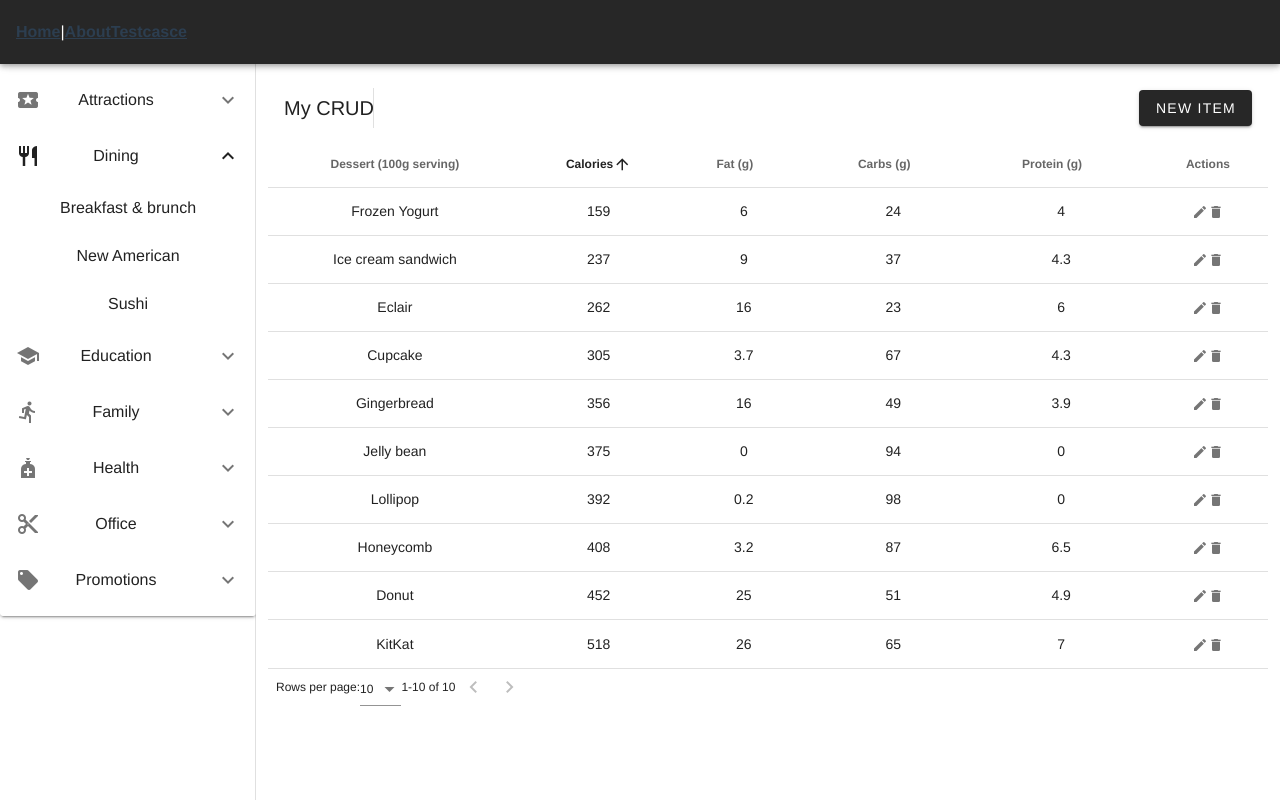
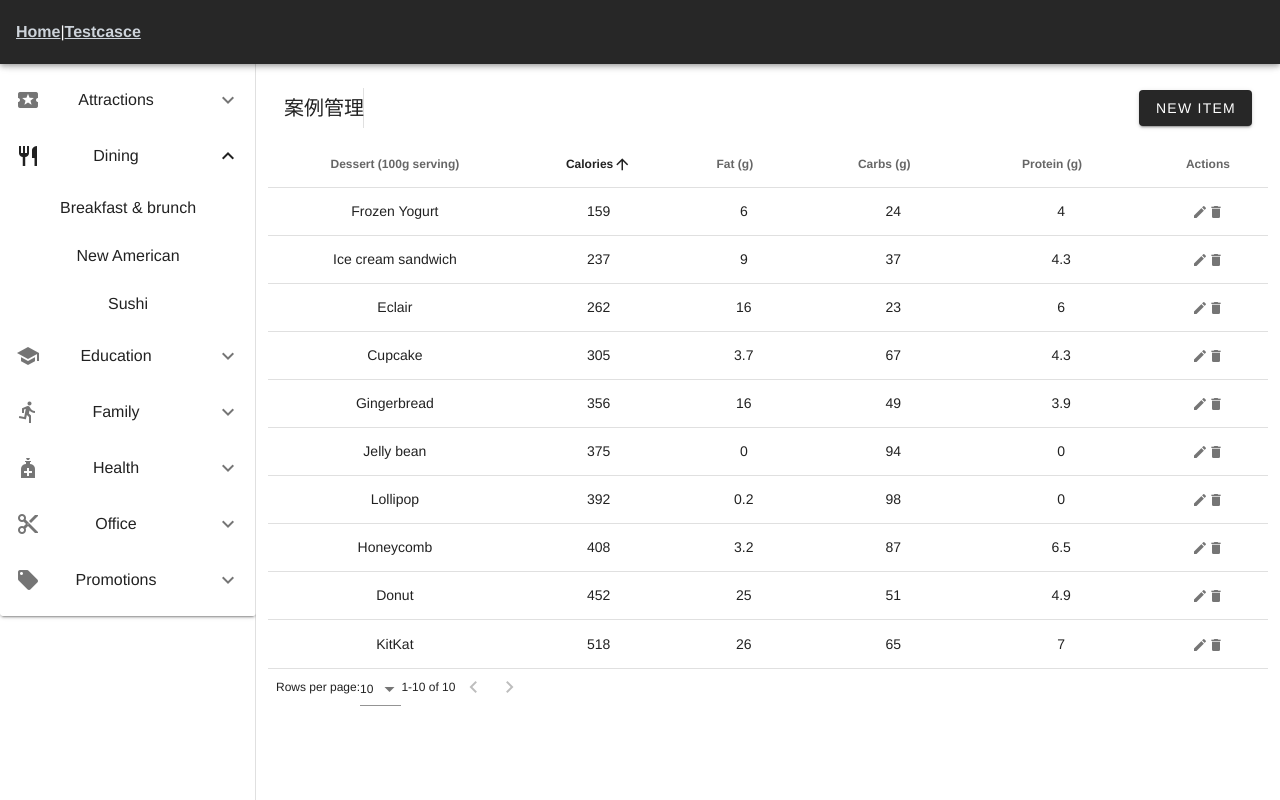
Before and after one commit to zsjlu/flask_and_vue_learn, a Vue app in the folder frontend/: page /testCase in a window 1280 px wide. Built offline with nearby package versions, Linux system fonts and the light colour scheme.

Commit message:
案例管理

```diff
--- a/frontend/src/App.vue
+++ b/frontend/src/App.vue
@@ -3,7 +3,7 @@
     <div id="nav" >
       <v-app-bar app color="primary" dark clipped-left>
         <router-link to="/">Home</router-link> |
-        <router-link to="/about">About</router-link>
+        <!-- <router-link to="/about">About</router-link> -->
         <router-link to="/testcase">Testcasce</router-link>
       </v-app-bar>
     </div>
@@ -42,7 +42,7 @@ export default {
 
   a {
     font-weight: bold;
-    color: #2c3e50;
+    color: #cdd3da;
 
     &.router-link-exact-active {
       color: #42b983;
--- a/frontend/src/components/TestCase.vue
+++ b/frontend/src/components/TestCase.vue
@@ -9,7 +9,7 @@
       <v-toolbar
         flat
       >
-        <v-toolbar-title>My CRUD</v-toolbar-title>
+        <v-toolbar-title>案例管理</v-toolbar-title>
         <v-divider
           class="mx-4"
           inset
```
